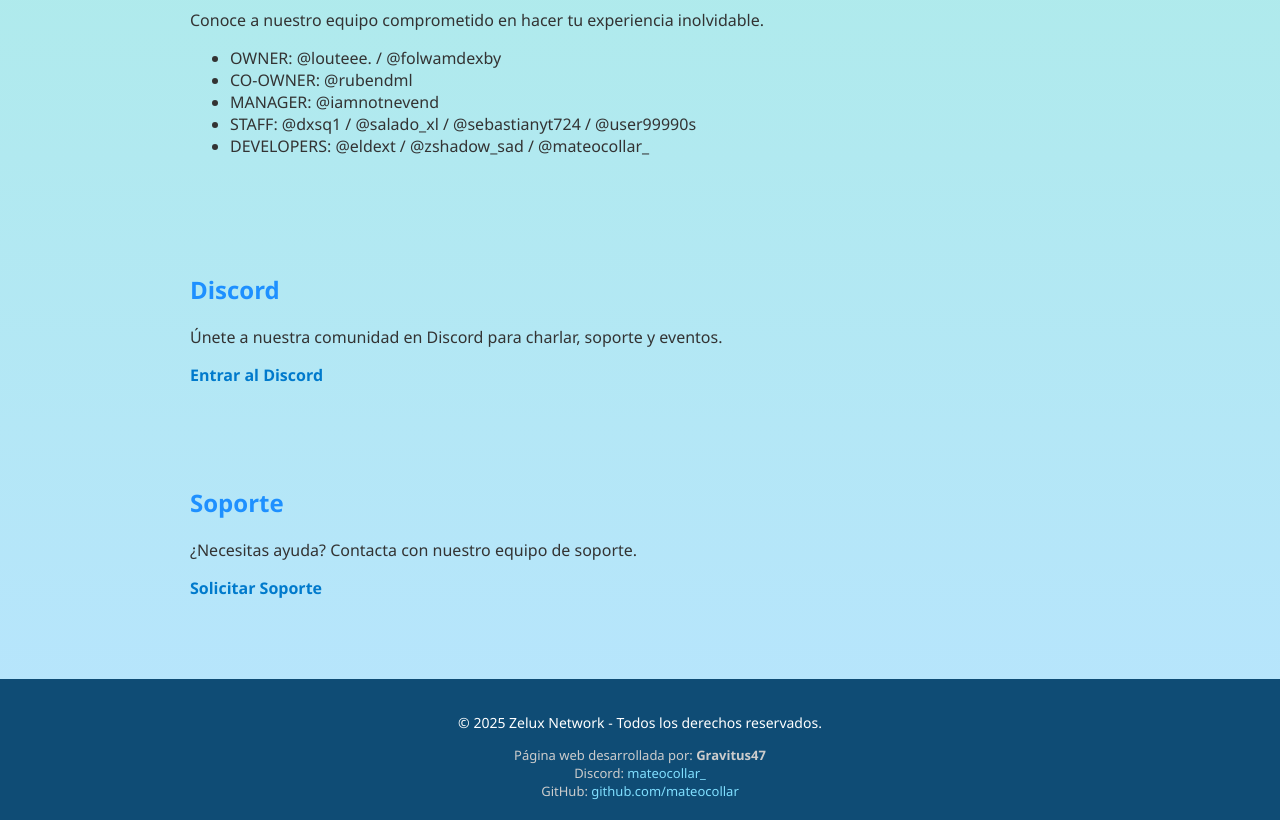
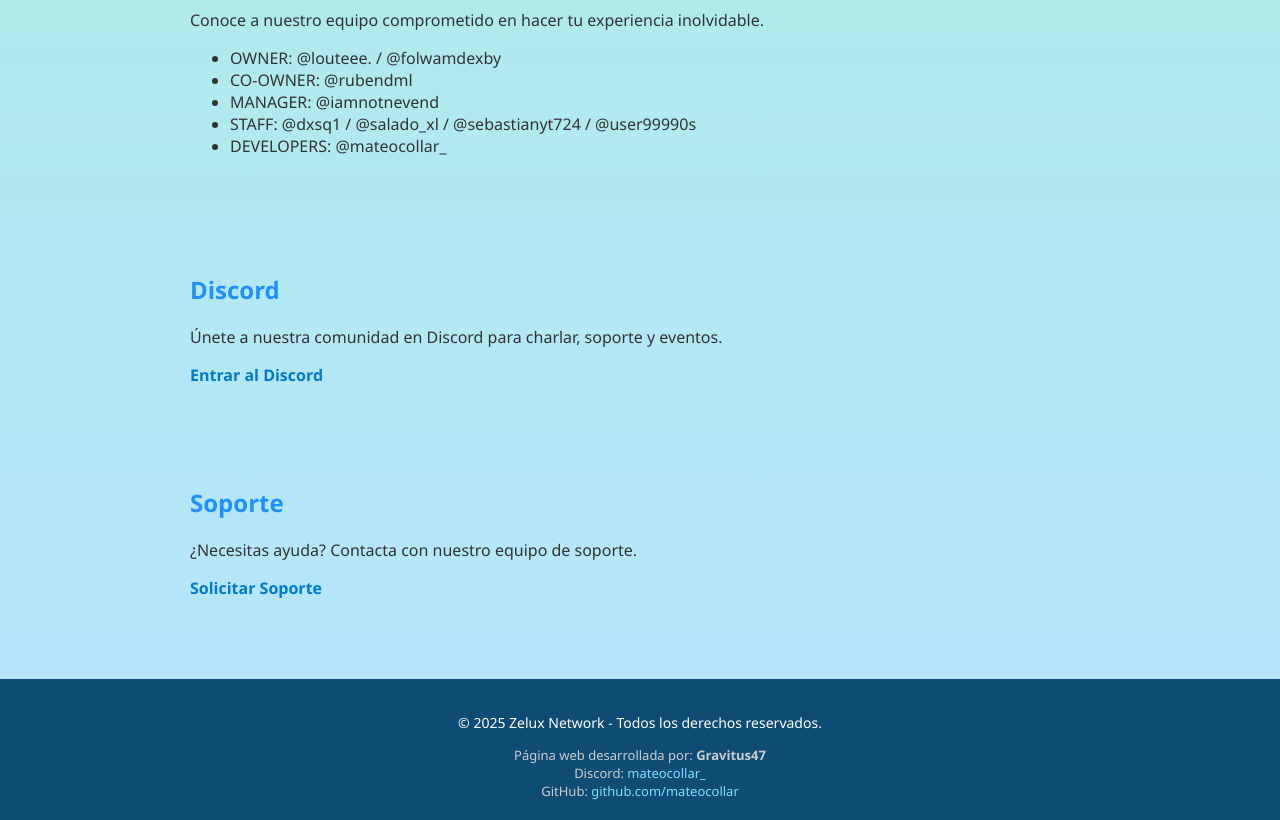
Before and after one commit to mateocollar/ZeluxNetwork, a plain HTML site: page index.html in a window 1280 px wide. Shown: the part 900-1720 px from the top of the page. Drawn offline with Linux system fonts and the light colour scheme.

Commit message:
Actualizar index.html

```diff
--- a/index.html
+++ b/index.html
@@ -53,7 +53,7 @@
       <li>CO-OWNER: @rubendml</li>
       <li>MANAGER: @iamnotnevend</li>
       <li>STAFF: @dxsq1 / @salado_xl / @sebastianyt724 / @user99990s</li>
-      <li>DEVELOPERS: @eldext / @zshadow_sad / @mateocollar_</li>
+      <li>DEVELOPERS: @mateocollar_</li>
     </ul>
   </section>
 
```
